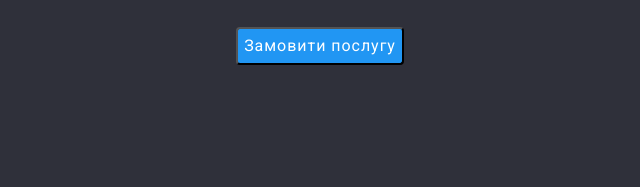
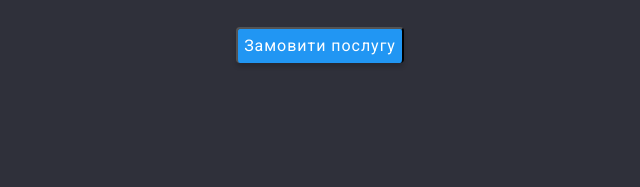
Before and after one commit to OlenaHrybok/goit-markup-hw-03, a plain HTML site: page index.html in a window 1280 px wide. Shown: the part 404-591 px from the top of the page, 280-920 px from the left. Drawn offline with nearby package versions, Linux system fonts and the light colour scheme.

Commit message:
до здачі

```diff
--- a/css/styles.css
+++ b/css/styles.css
@@ -99,8 +99,7 @@ section {
     font-size: 26px ;
     line-height: calc(31/26);
 }
-/* ---------------------nav--------------------- */
-
+/* --------------------SITE     NAV    -------------------- */
 
 .site-face:not(:last-child) {
     margin-right: 50px;
@@ -144,7 +143,7 @@ section {
     font-weight: 500;
     text-decoration: none;
 }
-/* -------------------------hero------------------ */
+/* -------------------------HERO------------------ */
 
 
 .hero-main {
@@ -167,6 +166,7 @@ section {
 
 .button {
     font-family: 'Roboto';
+    background-color: #2196F3;
     cursor:pointer;
     color: #FFFFFF;
     background-color: var(--accent-color);
@@ -180,9 +180,11 @@ section {
     display:block;
     margin-top: 30px;
     border-radius: 4px;
+    box-shadow: 0px 4px 4px rgba(0, 0, 0, 0.15);
+    border-bottom-style: none;
 }
 
-/* -----------------------------nav------------------------*/
+/* -----------------------------BUT NAVIGATION------------------------*/
 .but {
     display: flex;
     align-items: center;
@@ -234,7 +236,7 @@ section {
     background-color: var(--accent-color);
     color: var(--background-color);
 }
-/* ---------------------advantage------------------ */
+/* ---------------------------ADVANTAGE--------------------------- */
 .advantage-row {
     display: flex;
 }
@@ -254,7 +256,7 @@ section {
 .advantage-img {
     display: block;
 }
-/* -----------------------------team--------------------- */
+/* -----------------------------TEAM------------------------------ */
 .team-section {
     background-color: #F5F4FA;
 }
@@ -297,7 +299,7 @@ section {
 }
 
 
-/* --------------benefit-------------------------- */
+/* ------------------------BENEFIT----------------------- */
 
 .benefit {
     display: flex;
@@ -332,7 +334,7 @@ section {
     text-decoration: none;
     margin-bottom: 10px;
 }
-/* ----------------portfolio-------------- */
+/* ------------------------PORTFOLIO---------------------- */
 
 .port-img {
     display: block;
@@ -376,7 +378,7 @@ section {
     text-decoration: none;
     margin-bottom: 20px;
 }
-/* ---------------footer-------------- */
+/* ------------------------FOOTER----------------------- */
 .footer {
     background-color: #2F303A;
     text-decoration: none;
```
